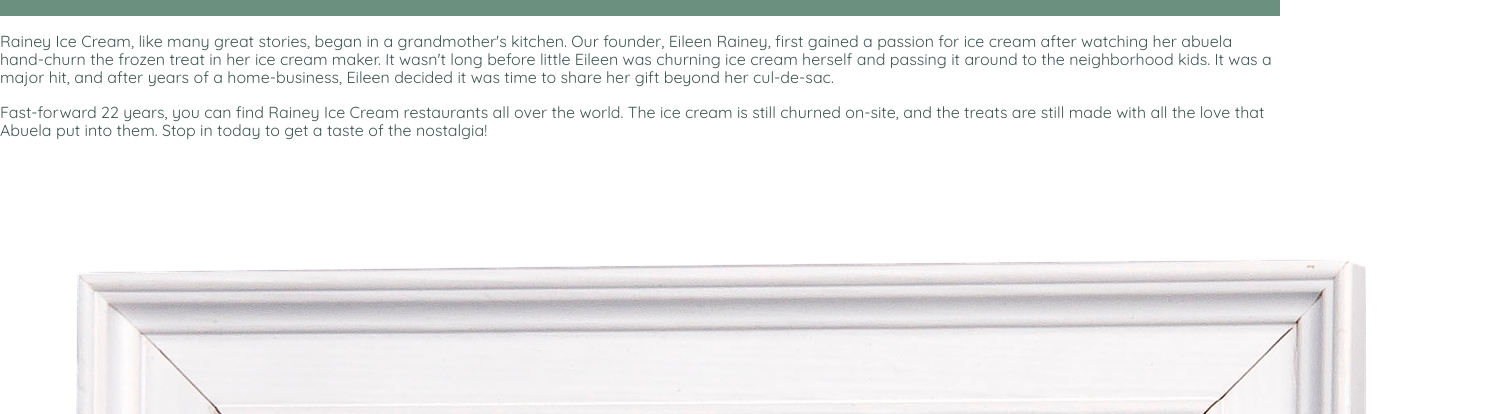
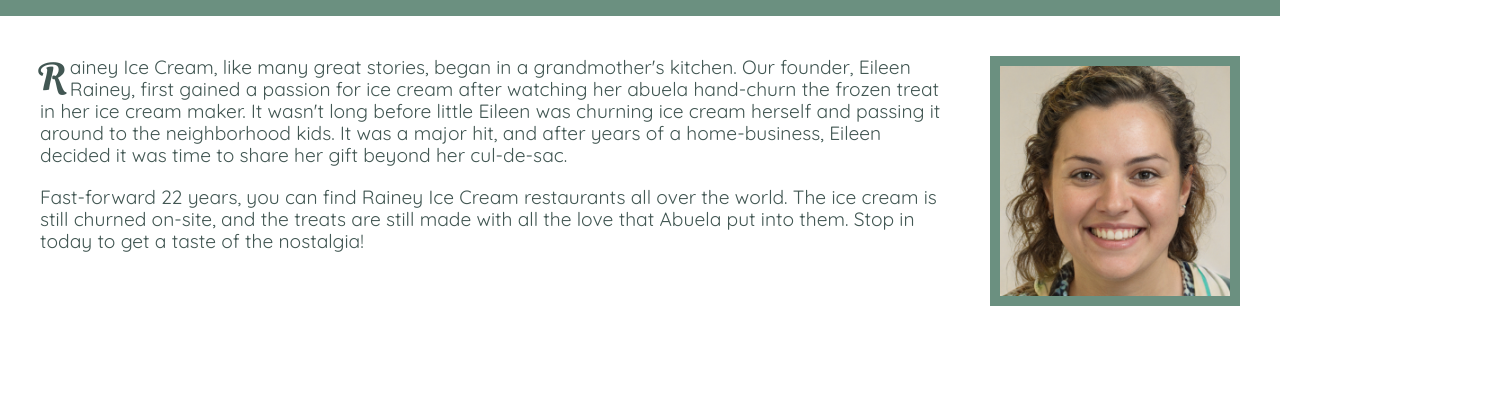
Before and after one commit to ginahend94/rainey-ice-cream, a website built with webpack: page dist/index.html in a window 1280 px wide. Shown: the part 274-688 px from the top of the page, 1493 px wide, since content can reach past the window. Built offline with nearby package versions, Linux system fonts and the light colour scheme.

Commit message:
Style about page

```diff
--- a/src/style.css
+++ b/src/style.css
@@ -380,8 +380,43 @@
 }
 
 
+.about-container {
+    display: flex;
+    margin: 40px;
+    font-size: 1.2rem;
+    gap:40px;
+}
 
+.text-container {
+    display: flex;
+    flex-direction: column;
+    gap:20px;
+}
 
+.text-container p {
+    margin: 0px;
+}
+
+.photo-container {
+    /* background-image: url('./assets/images/eileen_rainey.jpg');
+    background-size: contain; */
+}
+
+.photo-container img {
+    height: 250px;
+    border: solid 10px rgb(var(--dark-green));
+    /* border-top: solid 15px rgb(var(--dark-green));
+    border-bottom: solid 15px rgb(var(--dark-green));
+    border-left: solid 15px rgb(var(--light-black));
+    border-right: solid 15px rgb(var(--light-black)); */
+}
+
+.drop-cap {
+    font-size: 2em;
+    font-family: var(--header-font);
+    float: left;
+    padding-right:.25ch;
+}
 
 
 footer {
--- a/src/tabs/about.js
+++ b/src/tabs/about.js
@@ -20,18 +20,22 @@
     wrapper.appendChild(aboutContainer);
     aboutContainer.classList.add('about-container');
 
+    const textContainer = document.createElement('div');
+    aboutContainer.appendChild(textContainer);
+    textContainer.classList.add('text-container');
+
     const para1 = document.createElement('p');
-    aboutContainer.appendChild(para1);
+    textContainer.appendChild(para1);
     para1.innerHTML = `<span class="drop-cap">R</span>ainey Ice Cream, like many great stories, began in a grandmother's kitchen. Our founder, Eileen Rainey, first gained a passion for ice cream after watching her abuela hand-churn the frozen treat in her ice cream maker. It wasn't long before little Eileen was churning ice cream herself and passing it around to the neighborhood kids. It was a major hit, and after years of a home-business, Eileen decided it was time to share her gift beyond her cul-de-sac.`;
 
     const para2 = document.createElement('p');
-    aboutContainer.appendChild(para2);
+    textContainer.appendChild(para2);
     para2.textContent = `Fast-forward 22 years, you can find Rainey Ice Cream restaurants all over the world. The ice cream is still churned on-site, and the treats are still made with all the love that Abuela put into them. Stop in today to get a taste of the nostalgia!`;
 
     const photoContainer = document.createElement('div');
-    wrapper.appendChild(photoContainer);
+    aboutContainer.appendChild(photoContainer);
     photoContainer.classList.add('photo-container');
-    photoContainer.appendChild(frame);
+    photoContainer.appendChild(eileen);
 
     return wrapper;
 }
```
